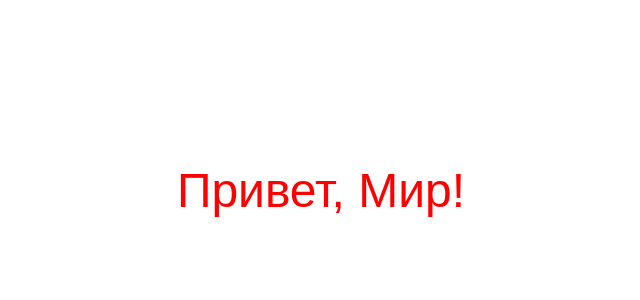
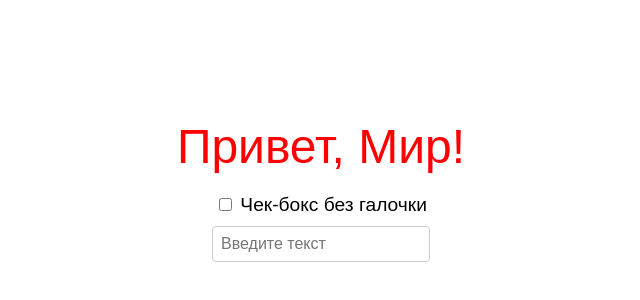
Before and after one commit to Rushing-to-freedom/hello-world-website, a plain HTML site: page index.html in a window 1280 px wide. Shown: the part 210-510 px from the top of the page, without its empty margins (319-959 px from the left). Drawn offline with Linux system fonts and the light colour scheme.

Commit message:
Добавлен чек-бокс и поле для ввода текста

```diff
--- a/index.html
+++ b/index.html
@@ -11,14 +11,38 @@
             height: 100vh;
             margin: 0;
             font-family: Arial, sans-serif;
+            flex-direction: column;
+            gap: 20px;
         }
         .hello {
             color: red;
             font-size: 3rem;
         }
+        .controls {
+            display: flex;
+            flex-direction: column;
+            align-items: center;
+            gap: 10px;
+        }
+        .controls label {
+            font-size: 1.2rem;
+        }
+        .controls input[type="text"] {
+            padding: 8px;
+            font-size: 1rem;
+            border: 1px solid #ccc;
+            border-radius: 4px;
+            width: 200px;
+        }
     </style>
 </head>
 <body>
     <div class="hello">Привет, Мир!</div>
+    <div class="controls">
+        <label>
+            <input type="checkbox"> Чек-бокс без галочки
+        </label>
+        <input type="text" placeholder="Введите текст">
+    </div>
 </body>
 </html>
```
